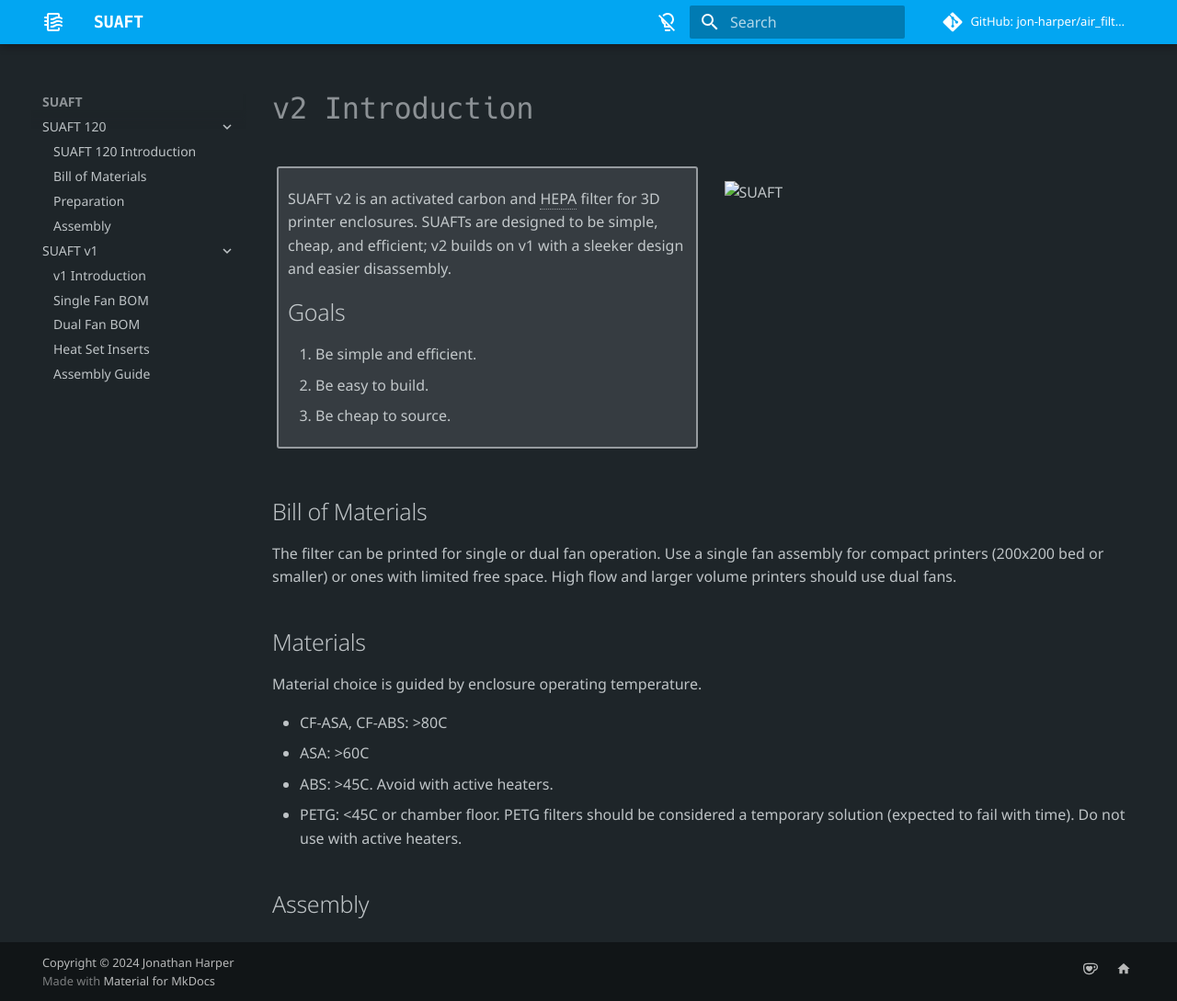
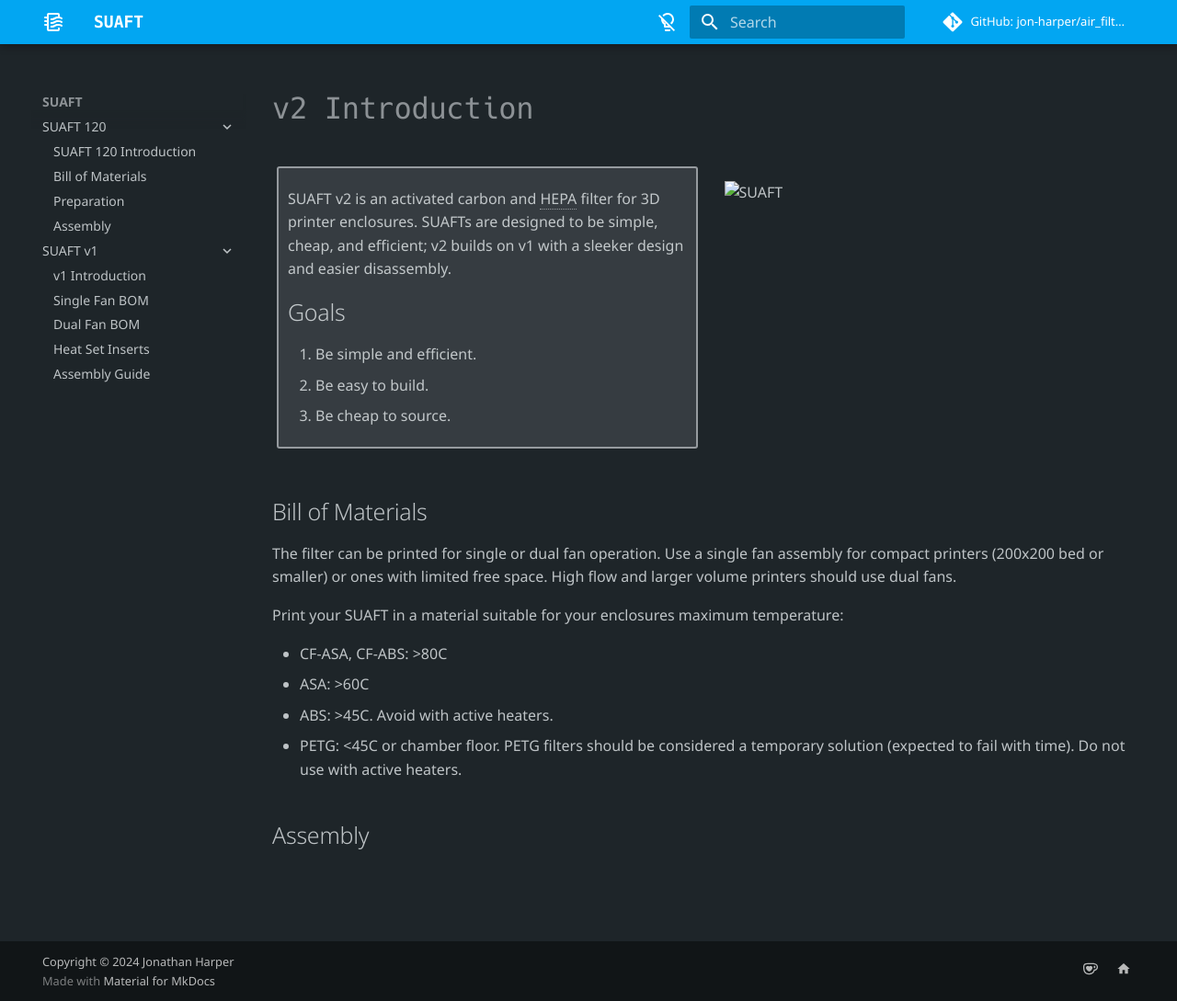
Before and after one commit to jon-harper/air_filter, an MkDocs documentation site: the page built from docs/v2/index.md, in a window 1280 px wide and 1089 px high. Shown: the whole window at 92% size. Built offline with MkDocs 1.6.1 and Material for MkDocs 9.7.7, drawn with Linux system fonts in a browser that asks for light colours; comment, search, counter and statistics services are not loaded.

Commit message:
minor v2 edits

```diff
--- a/docs/v2/index.md
+++ b/docs/v2/index.md
@@ -25,14 +25,8 @@ SUAFT v2 is an activated carbon and HEPA filter for 3D printer enclosures. SUAFT
 ## Bill of Materials
 
 The filter can be printed for single or dual fan operation. Use a single fan assembly for compact printers (200x200 bed or smaller) or ones with limited free space. High flow and larger volume printers should use dual fans.
-<!--
-[Single Fan BOM](single.md){ .md-button }
 
-[Dual Fan BOM](dual.md){ .md-button } -->
-
-## Materials
-
-Material choice is guided by enclosure operating temperature.
+Print your SUAFT in a material suitable for your enclosures maximum temperature:
 
 - CF-ASA, CF-ABS: >80C
 - ASA: >60C
```
